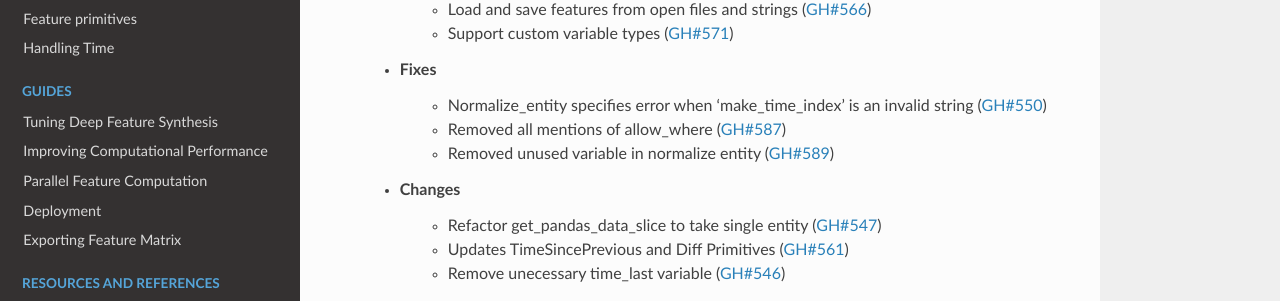
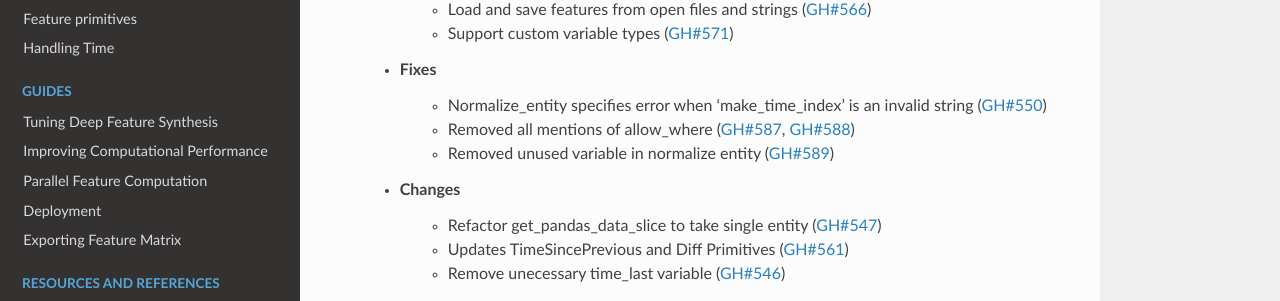
Before and after one commit to alteryx/featuretools, a Sphinx documentation site: the page built from docs/source/changelog.rst, in a window 1280 px wide and 900 px high. Shown: the part 277-578 px from the top of the window. Built offline with Sphinx 7.4.7 and the Read the Docs theme 2.0.0, drawn with Linux system fonts in a browser that asks for light colours; pages that are not in the unit, such as notebooks, are missing from menus.

Commit message:
Removed test case for allow_where (#588)
* removed test case

* updated changelog

* kept PR on single line

```diff
--- a/docs/source/changelog.rst
+++ b/docs/source/changelog.rst
@@ -10,7 +10,7 @@ Changelog
         * Support custom variable types (:pr:`571`)
     * Fixes
         * Normalize_entity specifies error when 'make_time_index' is an invalid string (:pr:`550`)
-        * Removed all mentions of allow_where (:pr:`587`)
+        * Removed all mentions of allow_where (:pr:`587`, :pr:`588`)
         * Removed unused variable in normalize entity (:pr:`589`)
     * Changes
         * Refactor get_pandas_data_slice to take single entity (:pr:`547`)
```
Also changed, not shown: 1 other file.
